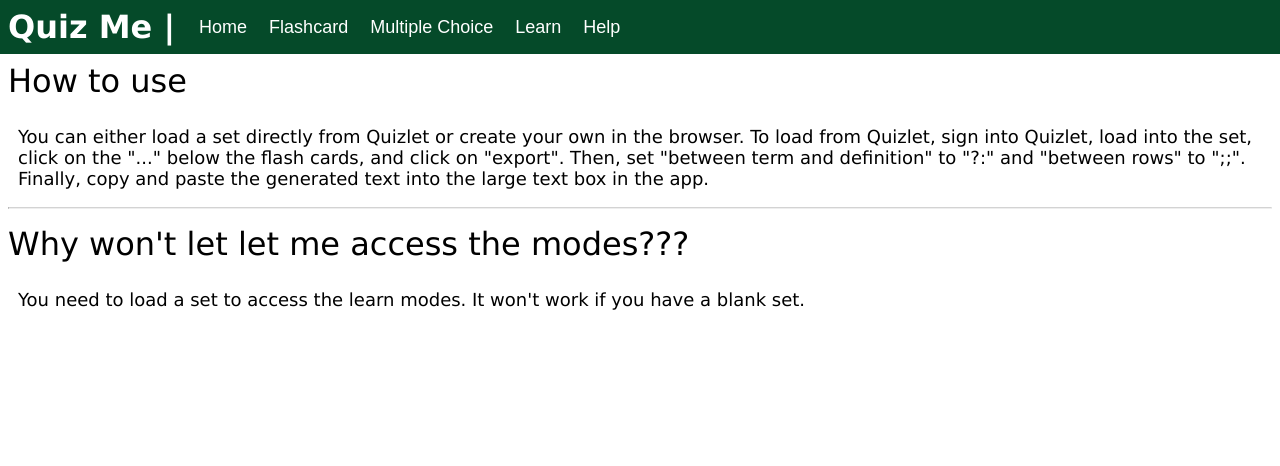
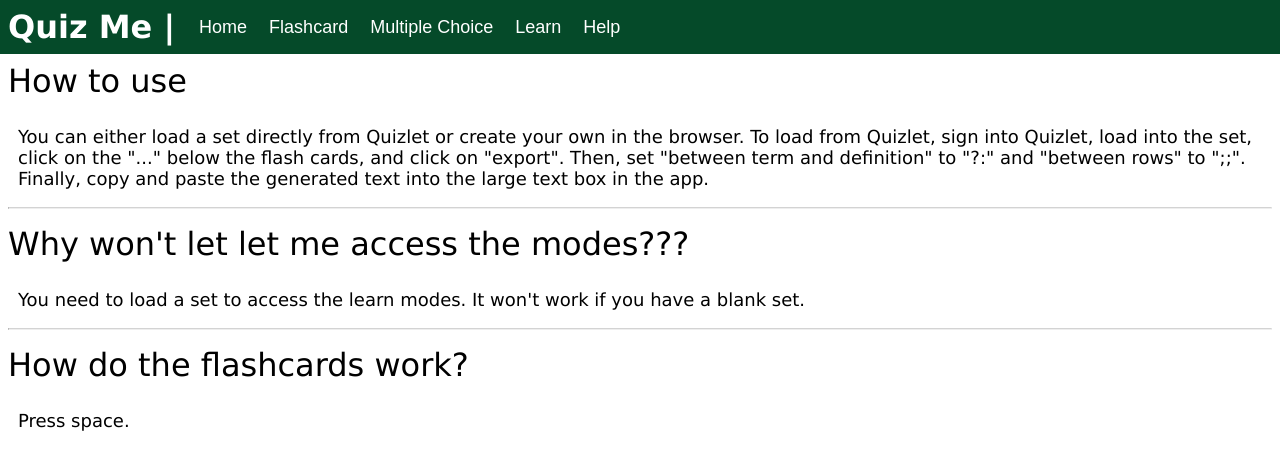
Before and after one commit to charlieboalch/quiz, a SvelteKit app: page / in a window 1280 px wide. Both pictures are taken after a click on the button "Help". Shown: the top 466 px of the page. Built offline with nearby package versions, Linux system fonts and the light colour scheme.

Commit message:
Make flashcards pretty

```diff
--- a/src/routes/Flashcard.svelte
+++ b/src/routes/Flashcard.svelte
@@ -1,17 +1,23 @@
 <style>
     p {
-        width: 100%;
-        height: 100%;
         text-align: center;
-        padding-top: 5em;
+        padding: 5em;
+        margin-left: 10%;
+        margin-right: 10%;
+        margin-top: 10%;
         font-family: Verdana, Geneva, Tahoma, sans-serif;
         font-size: x-large;
+        border-color: #054A29;
+        border-style: solid;
+        border-radius: 16px;
+        background-color: #7be091;
     }
 
     div {
         width: 100%;
         height: 90vh;
         display: inline-block;
+        align-items: center;
     }
 </style>
 
--- a/src/routes/Help.svelte
+++ b/src/routes/Help.svelte
@@ -34,3 +34,9 @@
 <p>
     You need to load a set to access the learn modes. It won't work if you have a blank set.
 </p>
+<hr>
+
+<h1>How do the flashcards work?</h1>
+<p>
+    Press space.
+</p>
```
